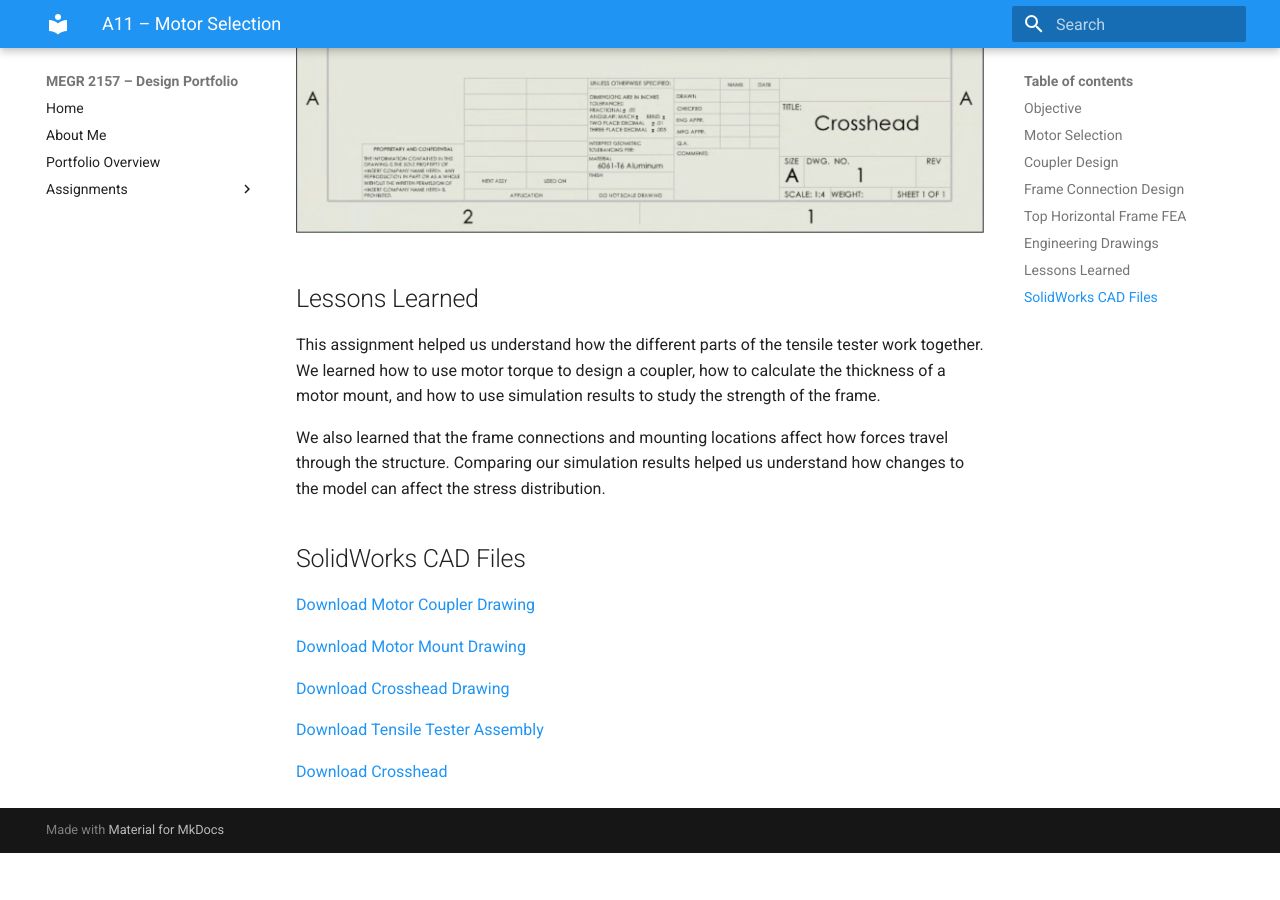
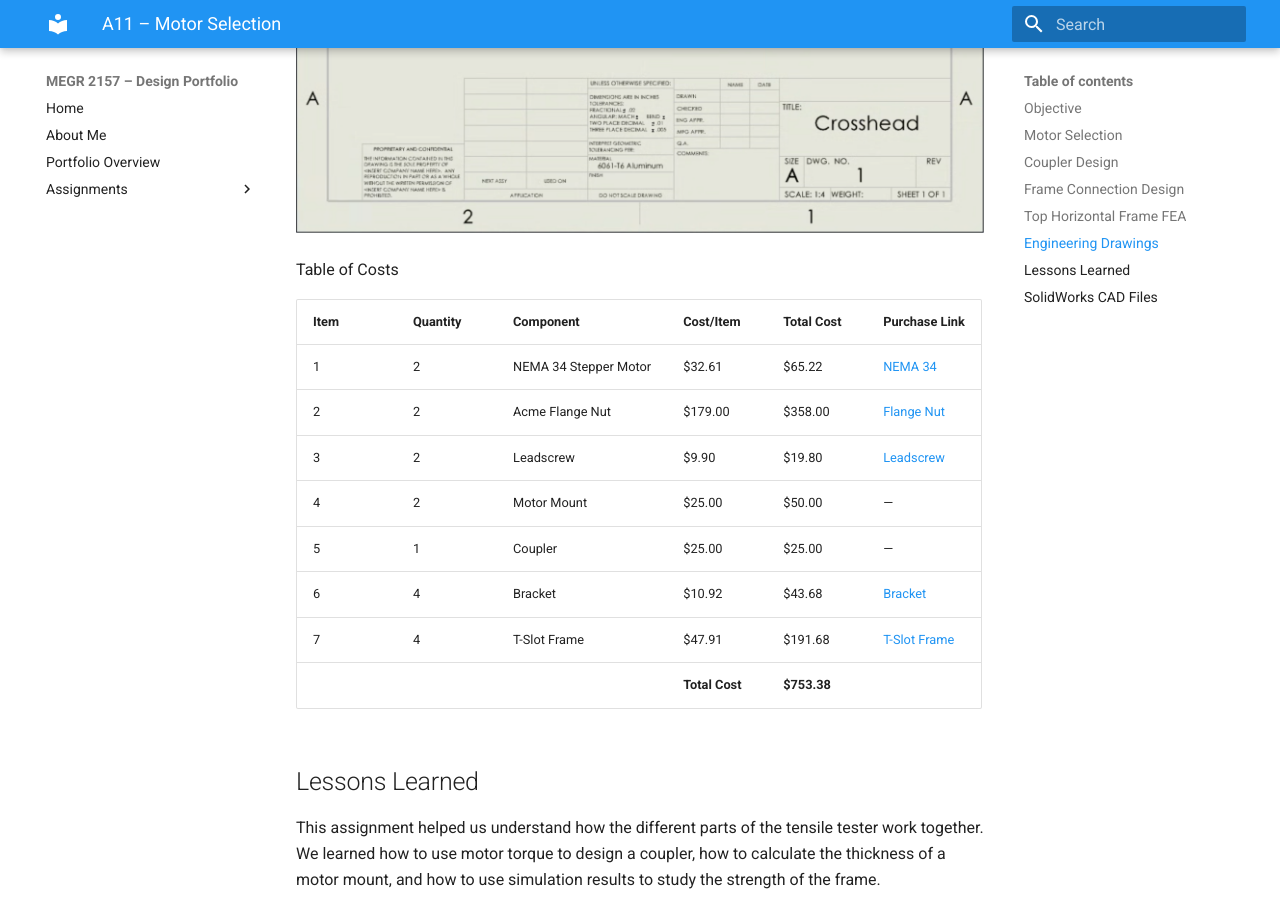
Before and after one commit to jcasillaspad/MEGR2157-Portfolio, an MkDocs documentation site: the page built from docs/assignments/a11/index.md, in a window 1280 px wide and 900 px high, scrolled down 12603 px. Built offline with MkDocs 1.6.1 and Material for MkDocs 9.7.7, drawn with Linux system fonts in a browser that asks for light colours; before the commit the page ends 13456 px from its top, so only the background shows below that.

Commit message:
Add cost table for project components
Added a table detailing costs for components used in the project.

```diff
--- a/docs/assignments/a11/index.md
+++ b/docs/assignments/a11/index.md
@@ -98,6 +98,19 @@ The results showed that the stress remained below the material yield strength fo
 
 ![Crosshead engineering drawing](crossheaddrawing.png)
 
+Table of Costs
+
+| Item | Quantity | Component | Cost/Item | Total Cost | Purchase Link |
+|---|---|---|---|---|---|
+| 1 | 2 | NEMA 34 Stepper Motor | $32.61 | $65.22 | [NEMA 34](INSERT_LINK) |
+| 2 | 2 | Acme Flange Nut | $179.00 | $358.00 | [Flange Nut](INSERT_LINK) |
+| 3 | 2 | Leadscrew | $9.90 | $19.80 | [Leadscrew](INSERT_LINK) |
+| 4 | 2 | Motor Mount | $25.00 | $50.00 | — |
+| 5 | 1 | Coupler | $25.00 | $25.00 | — |
+| 6 | 4 | Bracket | $10.92 | $43.68 | [Bracket](https://www.grainger.com/product/80-20-Inside-Corner-Bracket-Wide-5JRU7) |
+| 7 | 4 | T-Slot Frame | $47.91 | $191.68 | [T-Slot Frame](https://www.grainger.com/product/80-20-T-Slot-Framing-System-Profiles-906T77) |
+| | | | **Total Cost** | **$753.38** | |
+
 ## Lessons Learned
 
 This assignment helped us understand how the different parts of the tensile tester work together. We learned how to use motor torque to design a coupler, how to calculate the thickness of a motor mount, and how to use simulation results to study the strength of the frame.
```
